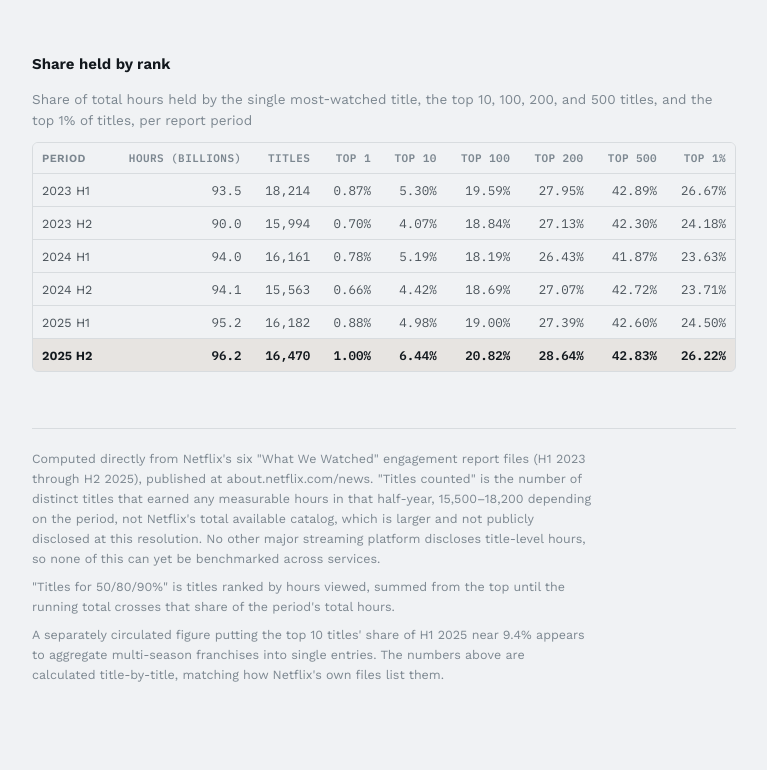
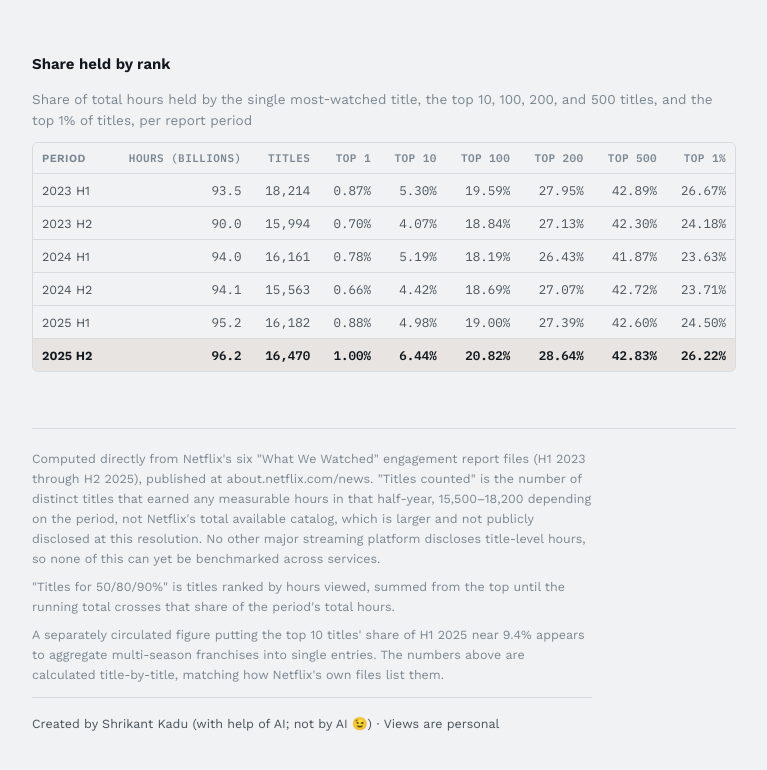
Before and after one commit to shri816/netflix-discovery-dashboard, a plain HTML site: page index.html in a window 1280 px wide. Shown: the part 2261-3031 px from the top of the page, without its empty margins (256-1023 px from the left). Drawn offline with Linux system fonts and the light colour scheme.

Commit message:
Add signature line to footer

```diff
--- a/index.html
+++ b/index.html
@@ -324,6 +324,13 @@ footer {
 }
 footer p { margin: 0; font-size: 12.5px; line-height: 1.6; color: var(--ink-muted); max-width: 72ch; }
 footer a { color: var(--ink-secondary); }
+.signature {
+  margin-top: 4px;
+  padding-top: 16px;
+  border-top: 1px solid var(--border);
+  font-size: 12.5px;
+  color: var(--ink-secondary) !important;
+}
 
 @media (max-width: 640px) {
   .tiles { grid-template-columns: 1fr; }
@@ -431,6 +438,7 @@ footer a { color: var(--ink-secondary); }
     <p>Computed directly from Netflix's six "What We Watched" engagement report files (H1 2023 through H2 2025), published at about.netflix.com/news. "Titles counted" is the number of distinct titles that earned any measurable hours in that half-year, 15,500&ndash;18,200 depending on the period, not Netflix's total available catalog, which is larger and not publicly disclosed at this resolution. No other major streaming platform discloses title-level hours, so none of this can yet be benchmarked across services.</p>
     <p>"Titles for 50/80/90%" is titles ranked by hours viewed, summed from the top until the running total crosses that share of the period's total hours.</p>
     <p>A separately circulated figure putting the top 10 titles' share of H1 2025 near 9.4% appears to aggregate multi-season franchises into single entries. The numbers above are calculated title-by-title, matching how Netflix's own files list them.</p>
+    <p class="signature">Created by Shrikant Kadu (with help of AI; not by AI 😉) &middot; Views are personal</p>
   </footer>
 
 </div>
```
